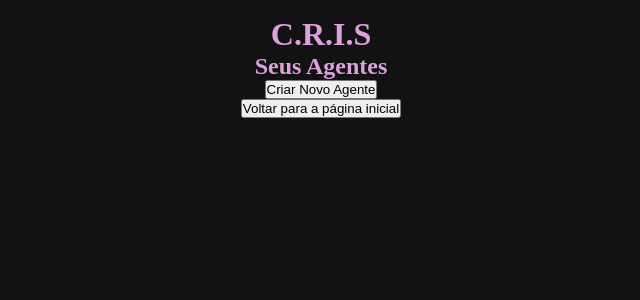
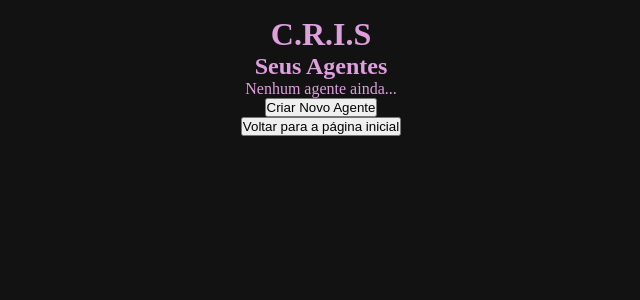
Before and after one commit to pedrorennan/cris-project, a React (Vite) app: page / in a window 1280 px wide. Both pictures are taken after a click on the button "Agentes". Shown: the top 300 px of the page, without its empty margins (319-959 px from the left). Built offline with nearby package versions, Linux system fonts and the light colour scheme.

Commit message:
fix: Ajuste simples na renderizacao de agentes

```diff
--- a/src/Components/RenderPJ.jsx
+++ b/src/Components/RenderPJ.jsx
@@ -13,13 +13,17 @@ function RenderPJ() {
 
     return (
         <div className="agents-list">
-            {agents.map((agent, index) => (
-                <div key={agent.id || index} className="card-agente">
-                    <h3>{agent.nome}</h3>
-                    <p>{agent.className}</p>
-                    <p>{agent.nex}%</p>
-                </div>
-            ))}
+            {agents.length > 0 ? (
+                agents.map((agent, index) => (
+                    <div key={agent.id || index} className="card-agente">
+                        <h3>{agent.nome}</h3>
+                        <p>{agent.className}</p>
+                        <p>{agent.nex}%</p>
+                    </div>
+                ))
+            ) : (
+                <p>Nenhum agente ainda...</p>
+            )}
         </div>
     )
 }
```
